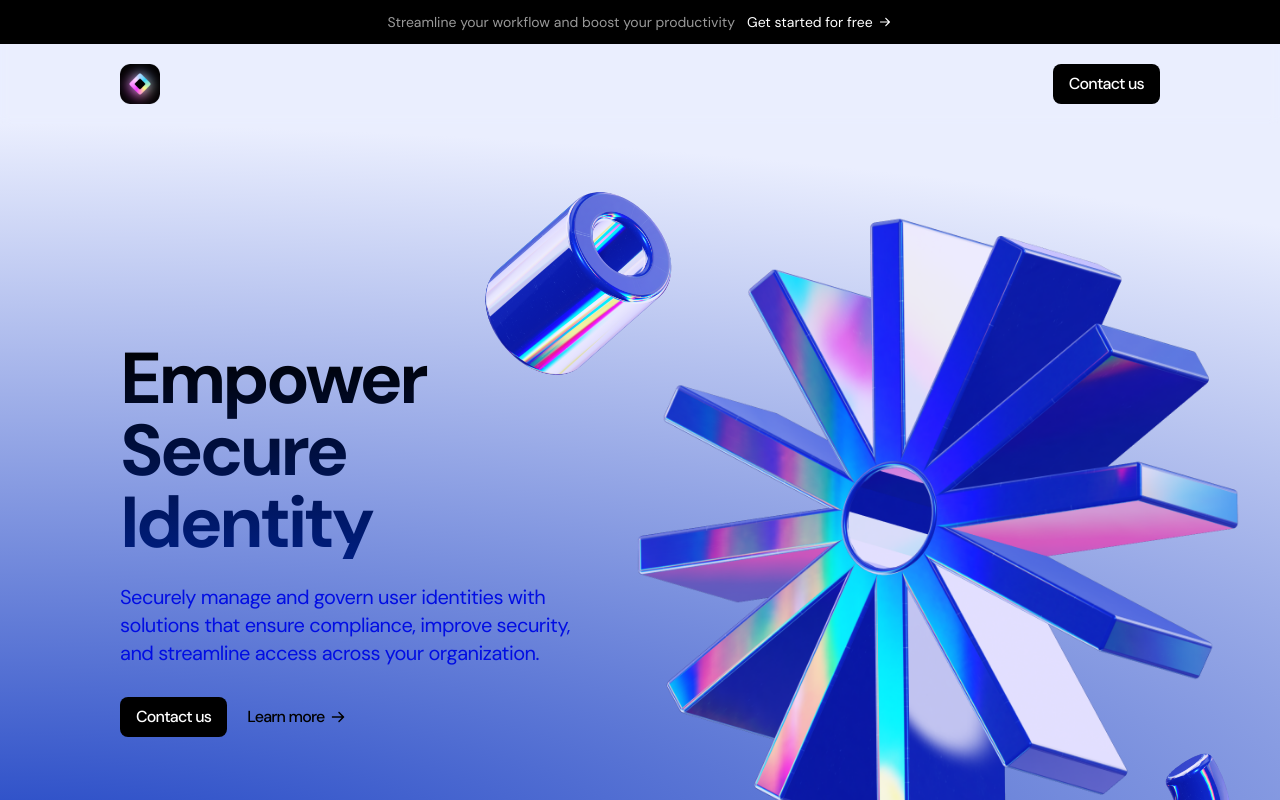
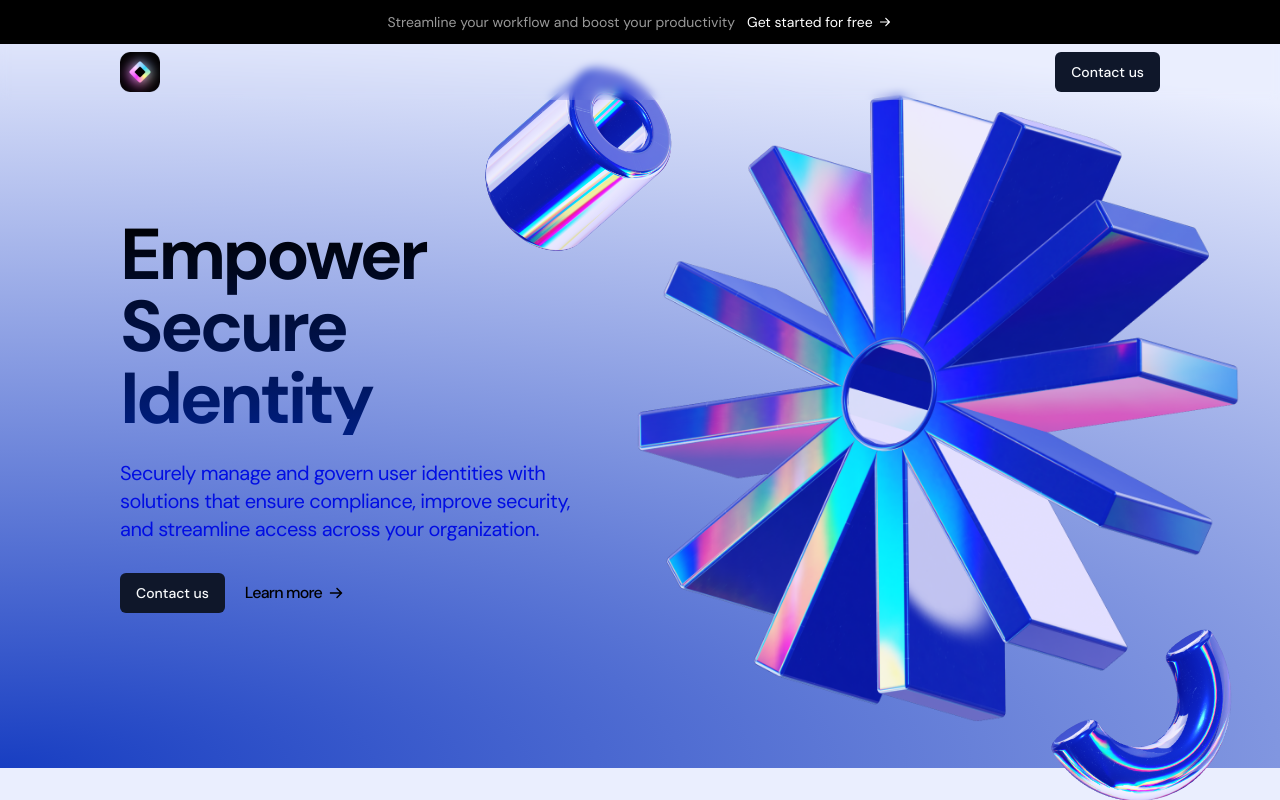
Before and after one commit to damilola1ade/identity-mgt, a Next.js app: page / in a window 1280 px wide. Shown: the top 800 px of the page. Built offline with nearby package versions, Linux system fonts and the light colour scheme.

Commit message:
changed navbar position from sticky to fixed

```diff
--- a/package.json
+++ b/package.json
@@ -11,6 +11,7 @@
   "dependencies": {
     "@radix-ui/react-dialog": "^1.1.2",
     "@radix-ui/react-label": "^2.1.0",
+    "@radix-ui/react-slot": "^1.1.0",
     "class-variance-authority": "^0.7.0",
     "clsx": "^2.1.1",
     "framer-motion": "^11.2.14",
--- /dev/null
+++ b/src/app/dami/page.tsx
@@ -0,0 +1,12 @@
+import { DemoButton } from '@/components'
+import React from 'react'
+
+const page = () => {
+  return (
+    <div>
+      <DemoButton />
+    </div>
+  )
+}
+
+export default page
--- a/src/components/DemoButton.tsx
+++ b/src/components/DemoButton.tsx
@@ -12,8 +12,7 @@
 import { Input } from "@/components/ui/input";
 import { Label } from "@/components/ui/label";
 import { Textarea } from "./ui/textarea";
-
-import { Button } from "./Button";
+import { Button } from "./ui/button";
 
 export const DemoButton = () => {
   return (
--- /dev/null
+++ b/src/components/LearnMore.tsx
@@ -0,0 +1,13 @@
+import ArrowIcon from "@/assets/arrow-right.svg";
+import Link from "next/link";
+
+export const LearnMore = () => {
+  return (
+    <Link href="/">
+      <button className="btn btn-text gap-1">
+        Learn more
+        <ArrowIcon className="h-5 w-5" />
+      </button>
+    </Link>
+  );
+};
--- a/src/components/Navbar.tsx
+++ b/src/components/Navbar.tsx
@@ -6,7 +6,7 @@
 
 export const Navbar = () => {
   return (
-    <header className="sticky top-0 backdrop-blur-[5px] z-20">
+    <header className="fixed w-full top-0 backdrop-blur-[5px] z-20">
       <div className="flex justify-center items-center py-3 bg-black text-white text-sm gap-3">
         <p className="text-white/60 hidden md:block">
           Streamline your workflow and boost your productivity
@@ -17,7 +17,7 @@
         </div>
       </div>
 
-      <div className="py-5">
+      <div className="py-2">
         <div className="container">
           <div className="flex items-center justify-between">
             <Image src={Logo} alt="logo" height={40} width={40} />
--- a/src/components/index.ts
+++ b/src/components/index.ts
@@ -3,3 +3,4 @@
 export * from './DemoButton'
 export * from './Orbit'
 export * from './Button'
+export * from './LearnMore'
--- /dev/null
+++ b/src/components/ui/button.tsx
@@ -0,0 +1,56 @@
+import * as React from "react"
+import { Slot } from "@radix-ui/react-slot"
+import { cva, type VariantProps } from "class-variance-authority"
+
+import { cn } from "@/lib/utils"
+
+const buttonVariants = cva(
+  "inline-flex items-center justify-center gap-2 whitespace-nowrap rounded-md text-sm font-medium ring-offset-background transition-colors focus-visible:outline-none focus-visible:ring-2 focus-visible:ring-ring focus-visible:ring-offset-2 disabled:pointer-events-none disabled:opacity-50 [&_svg]:pointer-events-none [&_svg]:size-4 [&_svg]:shrink-0",
+  {
+    variants: {
+      variant: {
+        default: "bg-primary text-primary-foreground hover:bg-primary/90",
+        destructive:
+          "bg-destructive text-destructive-foreground hover:bg-destructive/90",
+        outline:
+          "border border-input bg-background hover:bg-accent hover:text-accent-foreground",
+        secondary:
+          "bg-secondary text-secondary-foreground hover:bg-secondary/80",
+        ghost: "hover:bg-accent hover:text-accent-foreground",
+        link: "text-primary underline-offset-4 hover:underline",
+      },
+      size: {
+        default: "h-10 px-4 py-2",
+        sm: "h-9 rounded-md px-3",
+        lg: "h-11 rounded-md px-8",
+        icon: "h-10 w-10",
+      },
+    },
+    defaultVariants: {
+      variant: "default",
+      size: "default",
+    },
+  }
+)
+
+export interface ButtonProps
+  extends React.ButtonHTMLAttributes<HTMLButtonElement>,
+    VariantProps<typeof buttonVariants> {
+  asChild?: boolean
+}
+
+const Button = React.forwardRef<HTMLButtonElement, ButtonProps>(
+  ({ className, variant, size, asChild = false, ...props }, ref) => {
+    const Comp = asChild ? Slot : "button"
+    return (
+      <Comp
+        className={cn(buttonVariants({ variant, size, className }))}
+        ref={ref}
+        {...props}
+      />
+    )
+  }
+)
+Button.displayName = "Button"
+
+export { Button, buttonVariants }
--- a/src/sections/landing-page/CallToAction.tsx
+++ b/src/sections/landing-page/CallToAction.tsx
@@ -7,7 +7,7 @@
 import StarImage from "@/assets/star.png";
 import SpringImage from "@/assets/spring.png";
 
-import { DemoButton } from "@/components";
+import { DemoButton, LearnMore } from "@/components";
 
 export const CallToAction = () => {
   const sectionRef = useRef(null);
@@ -51,10 +51,7 @@
 
         <div className="flex gap-2 mt-10 justify-center">
           <DemoButton />
-          <button className="btn btn-text">
-            <span>Learn more</span>
-            <ArrowIcon className="h-5 w-5" />
-          </button>
+          <LearnMore />
         </div>
       </div>
     </section>
--- a/src/sections/landing-page/Hero.tsx
+++ b/src/sections/landing-page/Hero.tsx
@@ -1,8 +1,7 @@
-import ArrowIcon from "@/assets/arrow-right.svg";
 import cogImage from "@/assets/cog.png";
 import cylinderImage from "@/assets/cylinder.png";
 import noodleImage from "@/assets/noodle.png";
-import { DemoButton } from "@/components";
+import { DemoButton, LearnMore } from "@/components";
 import Image from "next/image";
 
 export const Hero = () => {
@@ -24,10 +23,7 @@
             </p>
             <div className="flex gap-1 items-center mt-[30px]">
               <DemoButton />
-              <button className="btn btn-text gap-1">
-                <span>Learn more</span>
-                <ArrowIcon className="h-5 w-5" />
-              </button>
+              <LearnMore />
             </div>
           </div>
 
```
Also changed, not shown: 1 other file (tests, documents, lock files or other folders).
